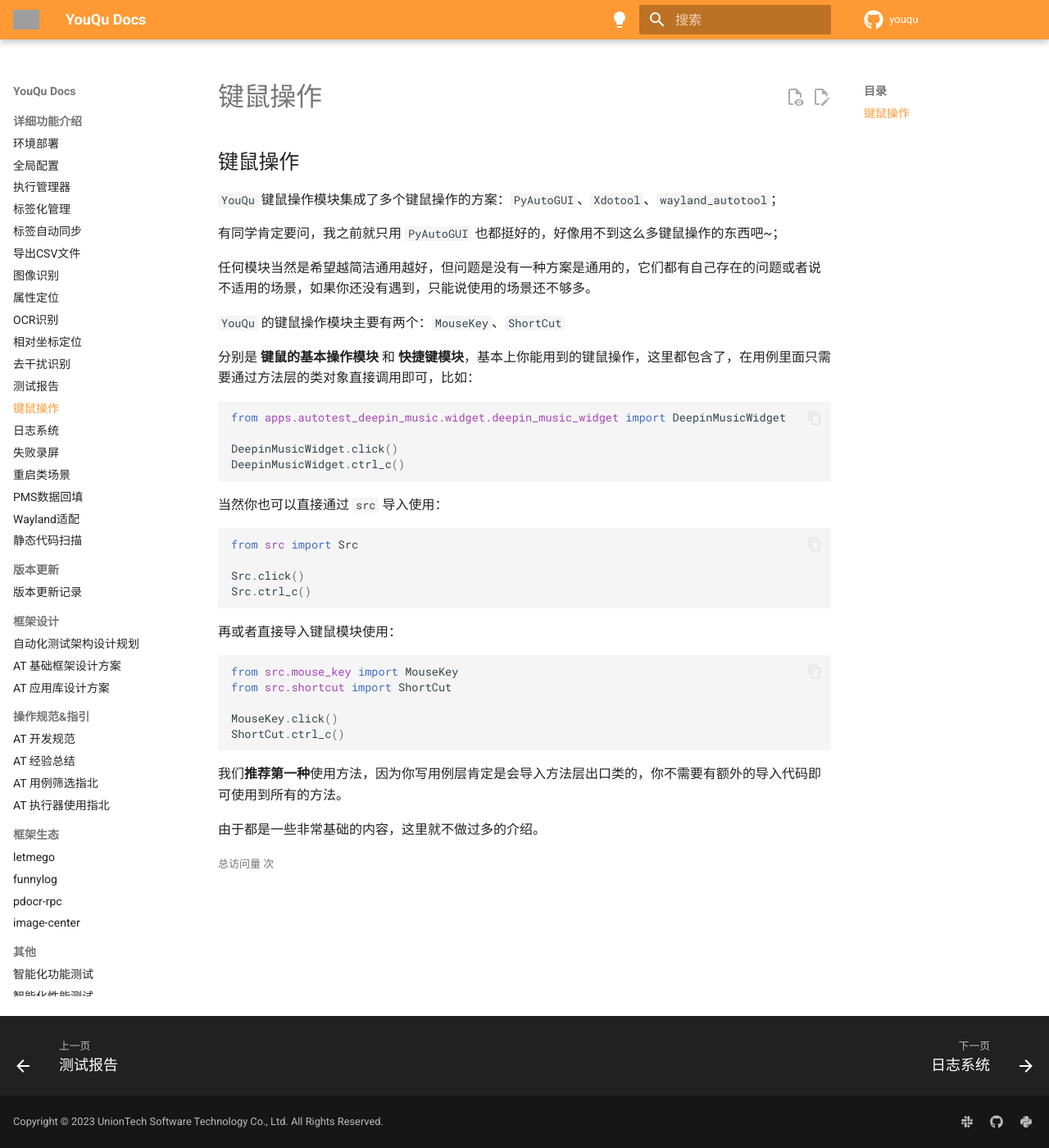
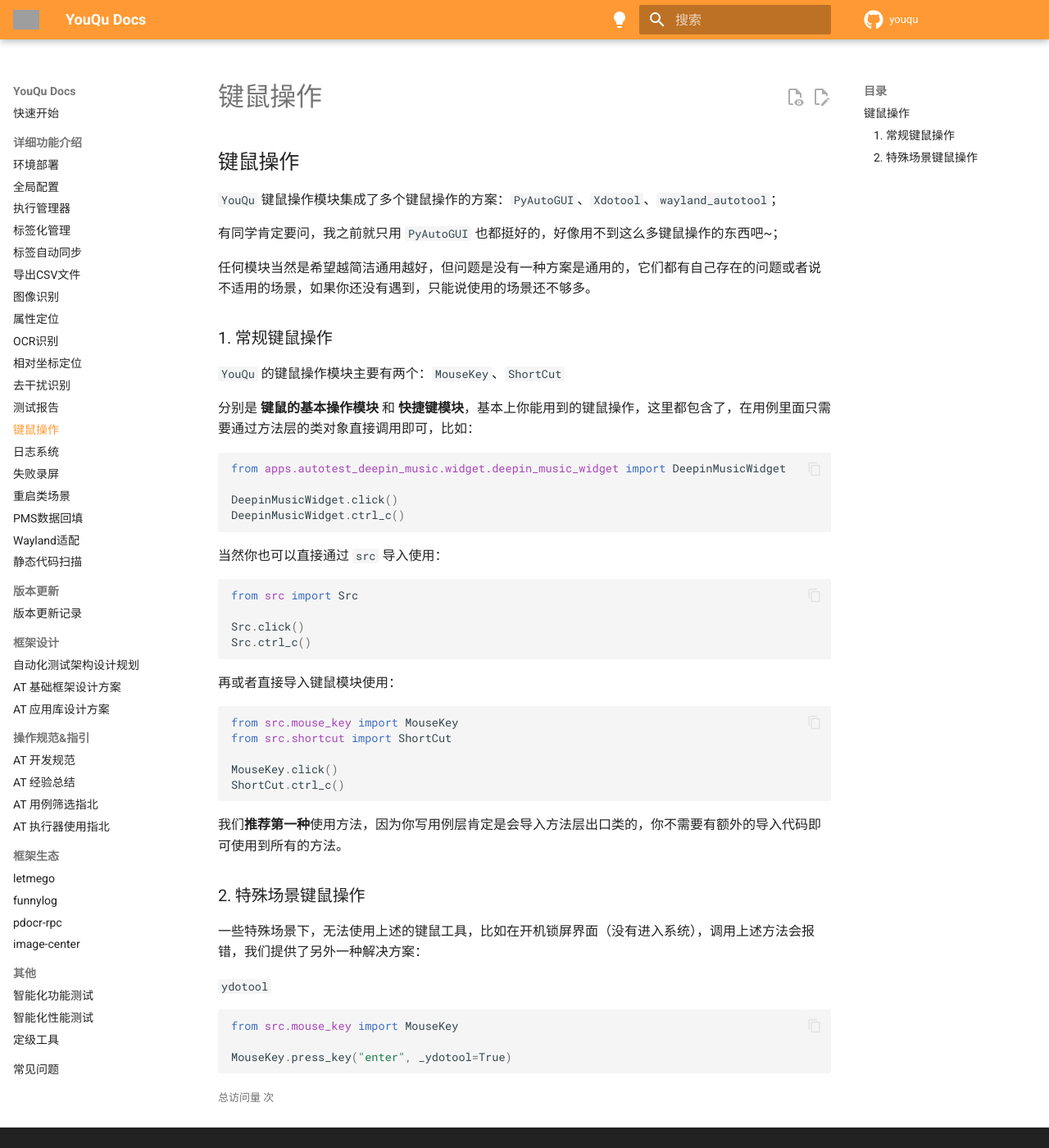
Before and after one commit to linuxdeepin/youqu, an MkDocs documentation site: the page built from docs/框架功能介绍/键鼠操作.md, in a window 1280 px wide and 1400 px high. Shown: the whole window at 82% size. Built offline with MkDocs 1.6.1 and Material for MkDocs 9.7.7, drawn with Linux system fonts in a browser that asks for light colours; comment, search, counter and statistics services are not loaded; the version menu is left out; grey boxes are pictures that could not be loaded.

Commit message:
docs: 文档中新增键鼠操作中ydotool的使用方法说明；
Description:

Log:

````diff
--- a/docs/框架功能介绍/键鼠操作.md
+++ b/docs/框架功能介绍/键鼠操作.md
@@ -5,6 +5,8 @@
 有同学肯定要问，我之前就只用 `PyAutoGUI` 也都挺好的，好像用不到这么多键鼠操作的东西吧~；
 
 任何模块当然是希望越简洁通用越好，但问题是没有一种方案是通用的，它们都有自己存在的问题或者说不适用的场景，如果你还没有遇到，只能说使用的场景还不够多。
+
+### 1. 常规键鼠操作
 
 `YouQu` 的键鼠操作模块主要有两个：`MouseKey`、`ShortCut`
 
@@ -38,4 +40,14 @@
 
 我们**推荐第一种**使用方法，因为你写用例层肯定是会导入方法层出口类的，你不需要有额外的导入代码即可使用到所有的方法。
 
-由于都是一些非常基础的内容，这里就不做过多的介绍。
+### 2. 特殊场景键鼠操作
+
+一些特殊场景下，无法使用上述的键鼠工具，比如在开机锁屏界面（没有进入系统），调用上述方法会报错，我们提供了另外一种解决方案：
+
+`ydotool`
+
+```python
+from src.mouse_key import MouseKey
+
+MouseKey.press_key("enter", _ydotool=True)
+```
````
Also changed, not shown: RELEASE.md (+7 -1 lines), 1 other file.
